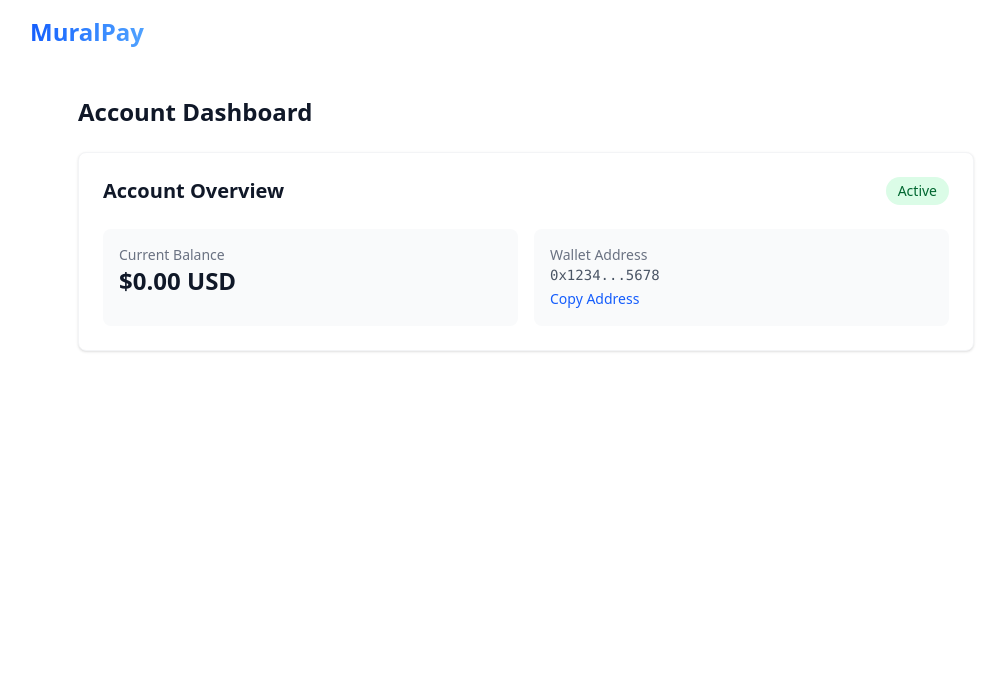
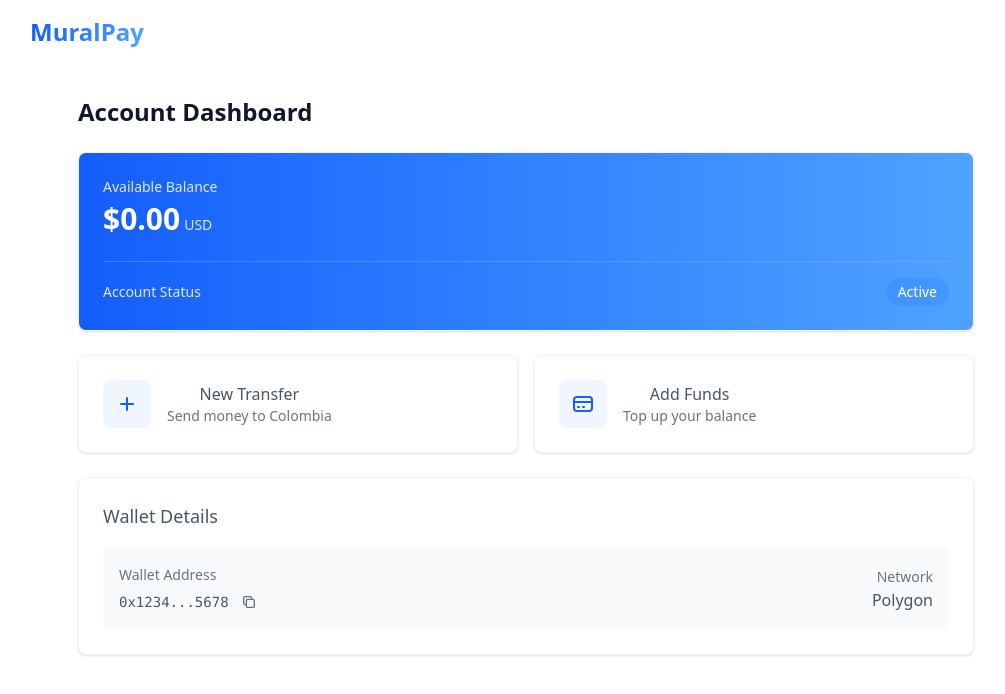
Before and after one commit to SebastianBC09/Payment-App, a React (Vite) app: page /account in a window 1280 px wide. Shown: the top 694 px of the page, without its empty margins (114-1119 px from the left). Built offline with nearby package versions, Linux system fonts and the light colour scheme.

Commit message:
feat(pages): add account dashboard with balance and wallet display

```diff
--- a/src/components/account/AccountSummary.tsx
+++ b/src/components/account/AccountSummary.tsx
@@ -1,23 +1,65 @@
 export const AccountSummary = () => {
   return (
-    <div className="card space-y-6">
-      <div className="flex justify-between items-center">
-        <h2 className="text-xl font-semibold text-gray-900">Account Overview</h2>
-        <span className="status-badge bg-green-100 text-green-800">Active</span>
+    <div className="space-y-6">
+      <div className="bg-gradient-to-r from-blue-600 to-blue-400 card text-white">
+        <div className="flex flex-col">
+          <span className="text-sm text-blue-100">Available Balance</span>
+          <div className="flex items-baseline mt-1">
+            <span className="text-3xl font-bold">$0.00</span>
+            <span className="ml-1 text-sm text-blue-100">USD</span>
+          </div>
+        </div>
+        <div className="mt-6 pt-4 border-t border-blue-300/30">
+          <div className="flex items-center justify-between text-sm">
+            <span className="text-blue-100">Account Status</span>
+            <span className="bg-blue-500/30 py-1 px-3 rounded-full text-white">Active</span>
+          </div>
+        </div>
       </div>
-
       <div className="grid md:grid-cols-2 gap-4">
-        <div className="p-4 bg-gray-50 rounded-lg">
-          <p className="text-sm text-gray-500">Current Balance</p>
-          <p className="text-2xl font-bold text-gray-900">$0.00 USD</p>
-        </div>
-
-        <div className="p-4 bg-gray-50 rounded-lg">
-          <p className="text-sm text-gray-500">Wallet Address</p>
-          <p className="text-sm font-mono break-all">0x1234...5678</p>
-          <button className="text-blue-600 text-sm hover:text-blue-700 mt-1">
-            Copy Address
-          </button>
+        <button className="card bg-white hover:bg-gray-50 flex items-center p-4 transition-colors">
+          <div className="p-3 bg-blue-50 rounded-lg">
+            <svg className="w-6 h-6 text-blue-600" fill="none" stroke="currentColor" viewBox="0 0 24 24">
+              <path strokeLinecap="round" strokeLinejoin="round" strokeWidth="2" d="M12 6v6m0 0v6m0-6h6m-6 0H6" />
+            </svg>
+          </div>
+          <div className="ml-4">
+            <h3 className="font-medium">New Transfer</h3>
+            <p className="text-sm text-gray-500">Send money to Colombia</p>
+          </div>
+        </button>
+        <button className="card bg-white hover:bg-gray-50 flex items-center p-4 transition-colors">
+          <div className="p-3 bg-blue-50 rounded-lg">
+            <svg className="w-6 h-6 text-blue-600" fill="none" stroke="currentColor" viewBox="0 0 24 24">
+              <path strokeLinecap="round" strokeLinejoin="round" strokeWidth="2" d="M3 10h18M7 15h1m4 0h1m-7 4h12a3 3 0 003-3V8a3 3 0 00-3-3H6a3 3 0 00-3 3v8a3 3 0 003 3z" />
+            </svg>
+          </div>
+          <div className="ml-4">
+            <h3 className="font-medium">Add Funds</h3>
+            <p className="text-sm text-gray-500">Top up your balance</p>
+          </div>
+        </button>
+      </div>
+      <div className="card bg-white">
+        <h3 className="text-lg font-medium mb-4">Wallet Details</h3>
+        <div className="bg-gray-50 p-4 rounded-lg">
+          <div className="flex items-center justify-between">
+            <div>
+              <span className="text-sm text-gray-500">Wallet Address</span>
+              <div className="flex items-center mt-1">
+                <span className="font-mono text-sm">0x1234...5678</span>
+                <button className="ml-2 p-1 hover:bg-gray-100 rounded">
+                  <svg className="w-4 h-4 text-gray-500" fill="none" stroke="currentColor" viewBox="0 0 24 24">
+                    <path strokeLinecap="round" strokeLinejoin="round" strokeWidth="2" d="M8 16H6a2 2 0 01-2-2V6a2 2 0 012-2h8a2 2 0 012 2v2m-6 12h8a2 2 0 002-2v-8a2 2 0 00-2-2h-8a2 2 0 00-2 2v8a2 2 0 002 2z" />
+                  </svg>
+                </button>
+              </div>
+            </div>
+            <div className="text-right">
+              <span className="text-sm text-gray-500">Network</span>
+              <p className="font-medium">Polygon</p>
+            </div>
+          </div>
         </div>
       </div>
     </div>
```
